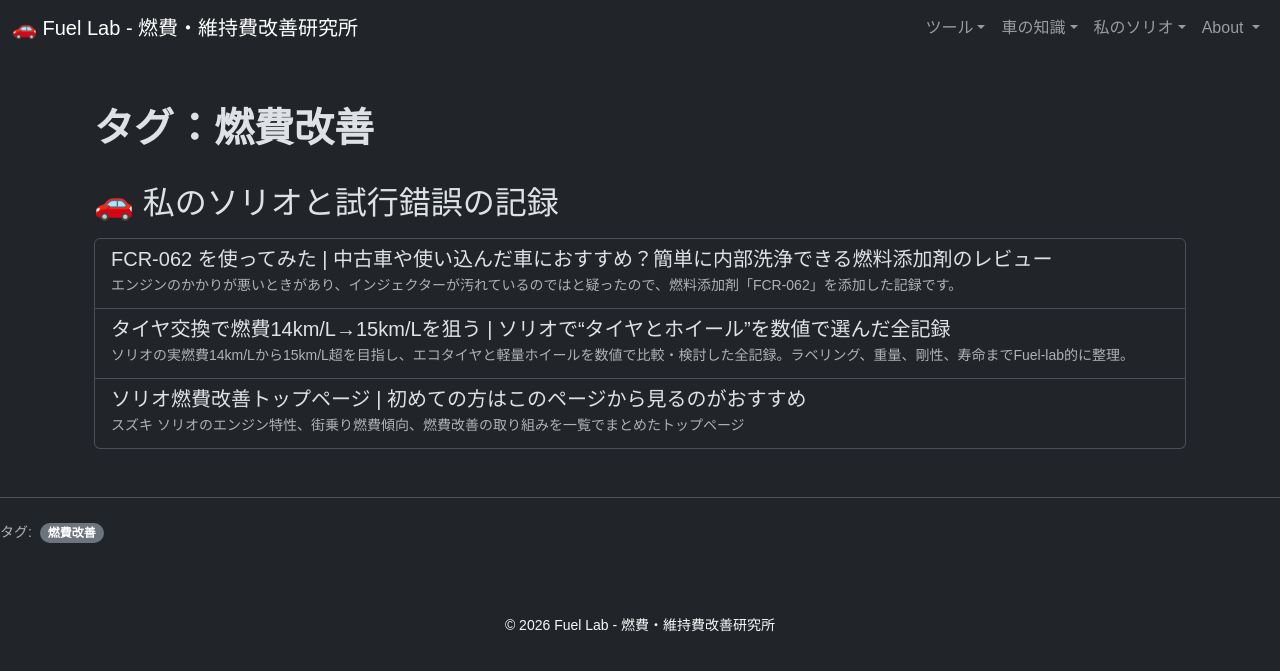
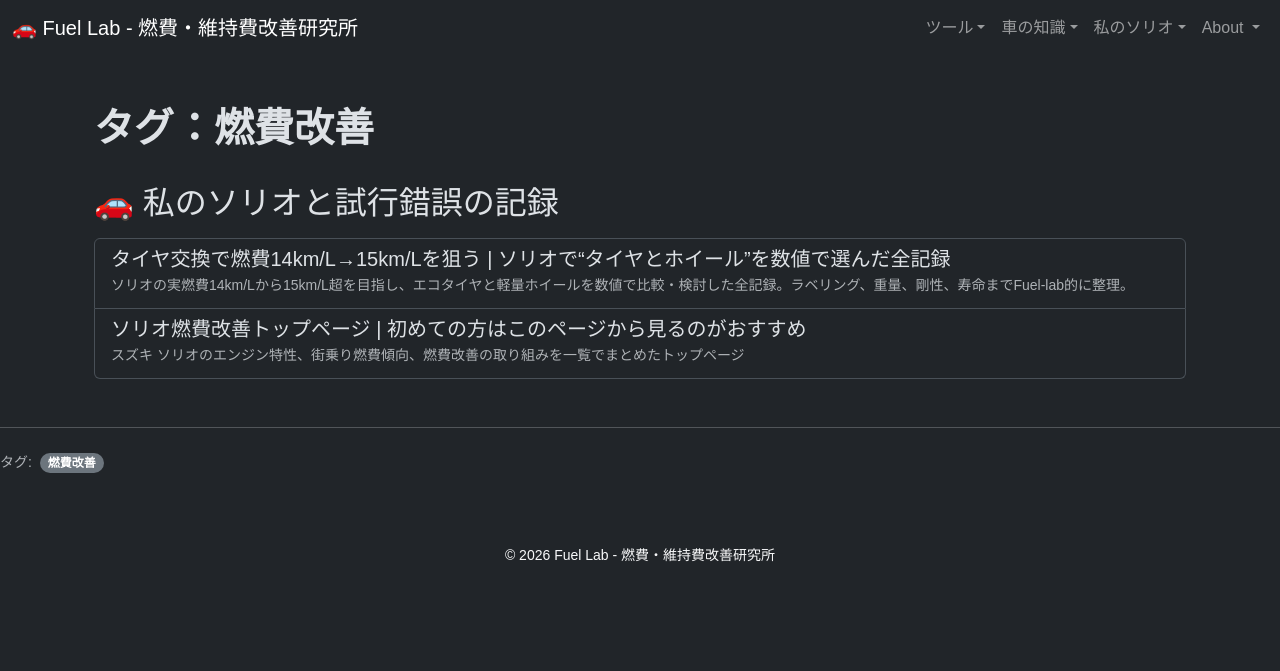
Before and after one commit to funyapar-org/fuel-lab, a Jekyll site: the page built from _tags/燃費改善.md, in a window 1280 px wide. Shown: the top 671 px of the page. Built offline with Jekyll 4.4.1, drawn with Linux system fonts in a browser that asks for light colours.

Commit message:
fcr062-effect.md を更新

```diff
--- a/_solio/fcr062-effect.md
+++ b/_solio/fcr062-effect.md
@@ -4,13 +4,13 @@
 title: FCR-062 を使ってみた | 中古車や使い込んだ車におすすめ？簡単に内部洗浄できる燃料添加剤のレビュー
 description: エンジンのかかりが悪いときがあり、インジェクターが汚れているのではと疑ったので、燃料添加剤「FCR-062」を添加した記録です。
 tags:
-  - 燃費改善
-  - やってみた
-  - ソリオ
-  - 燃料添加剤
-  - エンジンの汚れ
-  - FCR-062
-  - メンテナンス
+  - fuel-economy-improve
+  - try-and-error
+  - solio
+  - fuel-additive
+  - engine-dirt
+  - fcr-062
+  - maintenance
 ---
 
 <div class="container my-5">
```
